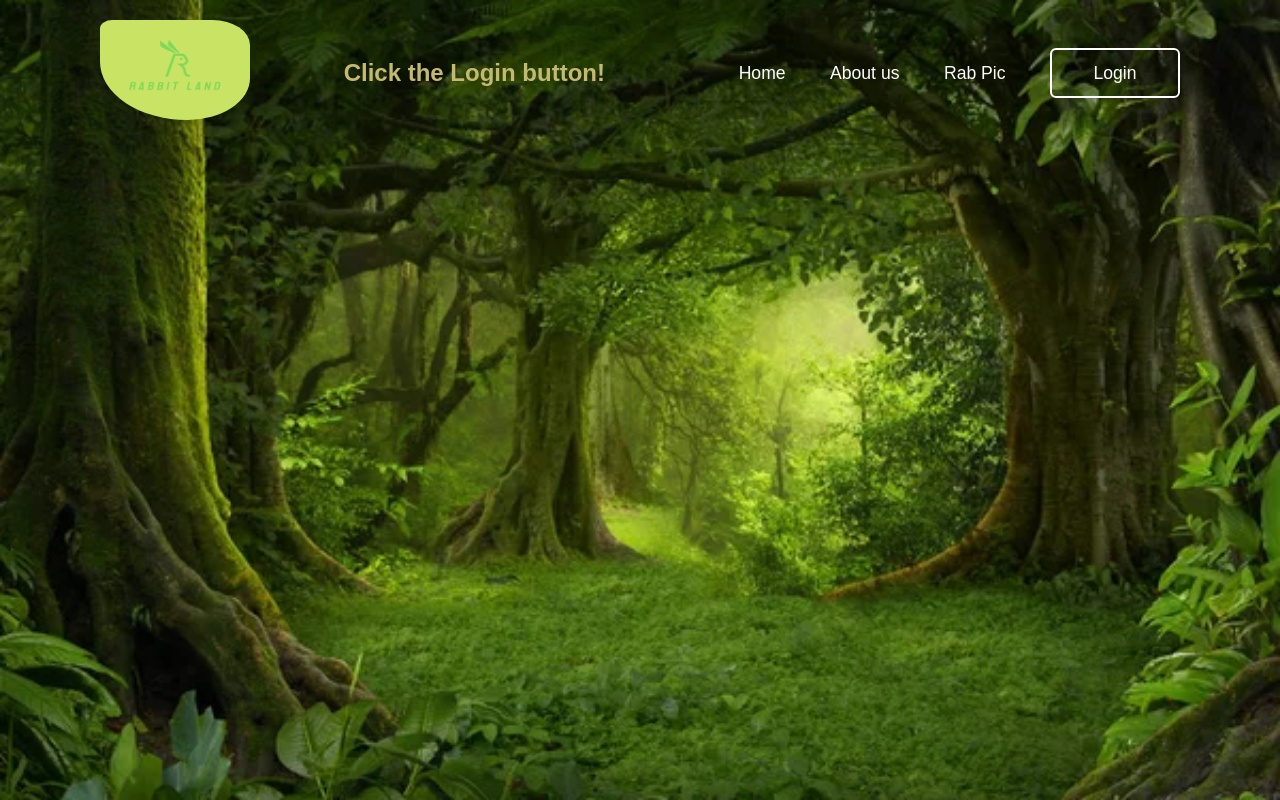
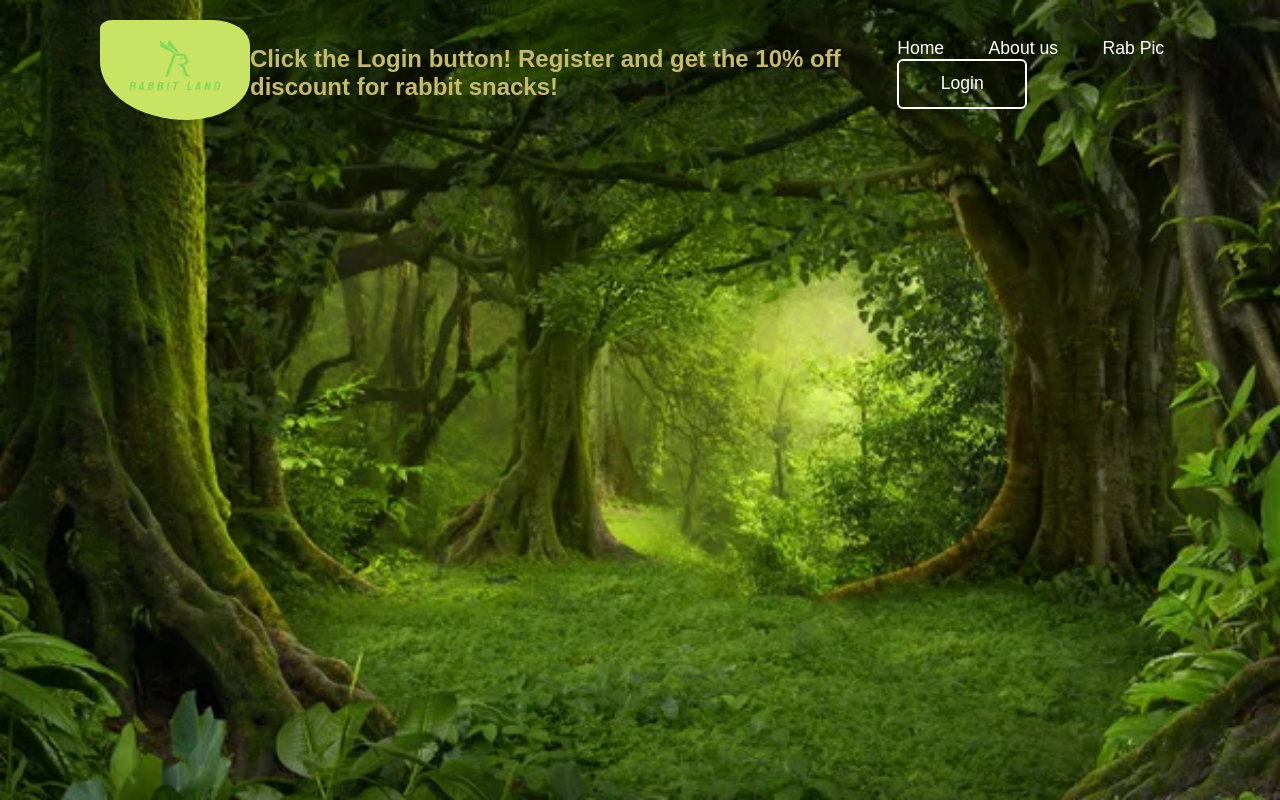
Before and after one commit to Banosss/Banosss.github.io, a plain HTML site: page webanalysis/log_in .html in a window 1280 px wide. Drawn offline with nearby package versions, Linux system fonts and the light colour scheme; a web font is replaced by a local one.

Commit message:
Update log_in .html

```diff
--- a/webanalysis/log_in .html
+++ b/webanalysis/log_in .html
@@ -25,7 +25,7 @@
 		    <img src="FullLogo (1).png" width="150" height="100" class="logo" alt="Image Description">
 	    	</a>
 	    </h2>
-	    <h2 style="color: #c5b971;">Click the Login button!</h2>
+	    <h2 style="color: #c5b971;">Click the Login button! Register and get the 10% off discount for rabbit snacks!</h2>
             <nav class="navigation">
                 <a href="index.html">Home</a>
                 <a href="About-us.html">About us</a>
```
